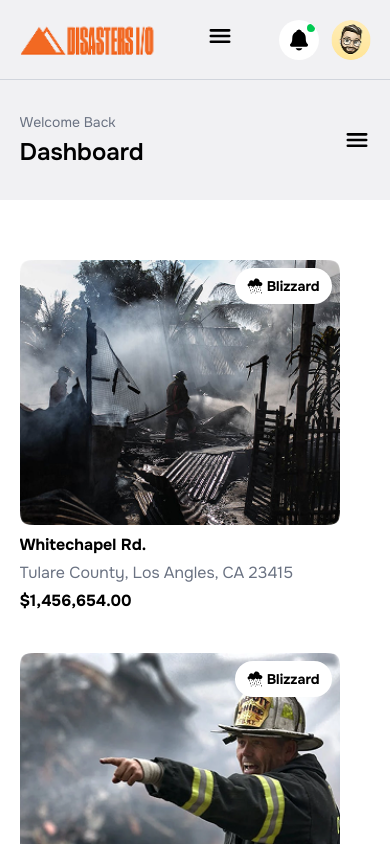
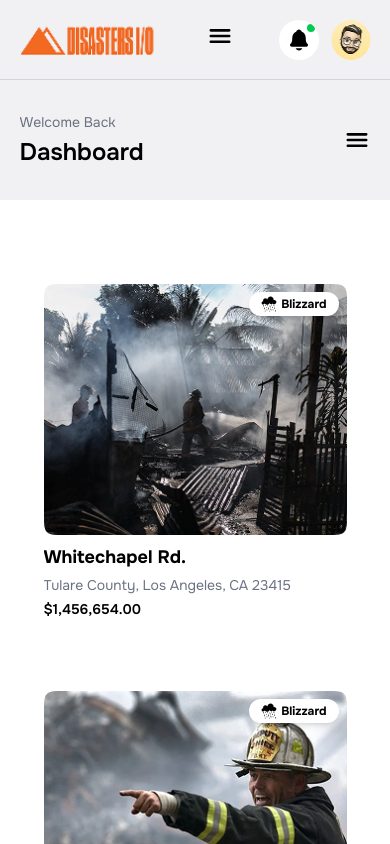
Before and after one commit to Jerome-Mondol/disasters-react, a React (Vite) app: page / in a window 390 px wide. Built offline with nearby package versions, Linux system fonts and the light colour scheme.

Commit message:
cardContainer responsive done

```diff
--- a/src/components/Card/Card.jsx
+++ b/src/components/Card/Card.jsx
@@ -3,16 +3,20 @@ import { GiRaining } from "react-icons/gi";
 
 const Card = (props) => {
   return (
-    <div className="">
+    <div className="w-full sm:w-96 md:w-[24rem] lg:w-[26rem] p-6"> {/* Increased width for larger screens */}
       <div className="relative">
-        <img src={props.img} alt="Image" className="w-80" />
-        <h1 className="title mt-2 font-bold">{props.title}</h1>
-        <h5 className="description mt-1 text-gray-500">{props.desc}</h5>
-        <h3 className="loss mt-1 font-bold">{props.loss}</h3>
+        <img
+          src={props.img}
+          alt="Image"
+          className="w-full h-auto max-w-full rounded-lg object-cover"
+        />
+        <h1 className="title mt-2 text-lg sm:text-xl md:text-2xl font-bold">{props.title}</h1>
+        <h5 className="description mt-1 text-sm sm:text-base text-gray-500">{props.desc}</h5>
+        <h3 className="loss mt-1 font-semibold text-sm sm:text-base">{props.loss}</h3>
 
-        <div className="flex justify-center items-center gap-1 absolute py-2 px-3 bg-white top-2 right-2 rounded-3xl">
+        <div className="flex justify-center items-center gap-1 absolute py-1 px-3 bg-white top-2 right-2 rounded-3xl shadow-md">
           <GiRaining />
-          <h1 className="font-bold text-sm">Blizzard</h1>
+          <h1 className="font-bold text-xs sm:text-sm">Blizzard</h1>
         </div>
       </div>
     </div>
--- a/src/components/Dashboard/CardContainer.jsx
+++ b/src/components/Dashboard/CardContainer.jsx
@@ -1,20 +1,22 @@
-import React from 'react'
+import React from 'react';
 import Card from '../Card/Card';
 import { Card1, Card2, Card3, Card4, Card5, Card6 } from '../../../public/consts/consts';
 
 const CardContainer = () => {
   return (
     <div className="w-full flex justify-center items-center">
-        <div className="cards w-[90%] flex flex-wrap gap-10 flex-row mt-15">
-            <Card img={Card1} title={"Whitechapel Rd."} desc={"Tulare County,  Los Angles, CA 23415"} loss={"$1,456,654.00"}/>
-            <Card img={Card2} title={"Whitechapel Rd."} desc={"Tulare County,  Los Angles, CA 23415"} loss={"$1,456,654.00"}/>
-            <Card img={Card3} title={"Whitechapel Rd."} desc={"Tulare County,  Los Angles, CA 23415"} loss={"$1,456,654.00"}/>
-            <Card img={Card4} title={"Whitechapel Rd."} desc={"Tulare County,  Los Angles, CA 23415"} loss={"$1,456,654.00"}/>
-            <Card img={Card5} title={"Whitechapel Rd."} desc={"Tulare County,  Los Angles, CA 23415"} loss={"$1,456,654.00"}/>
-            <Card img={Card6} title={"Whitechapel Rd."} desc={"Tulare County,  Los Angles, CA 23415"} loss={"$1,456,654.00"}/>
+      <div className="w-[90%] mt-15">
+        <div className="grid grid-cols-1 sm:grid-cols-1 md:grid-cols-2 lg:grid-cols-3 xl:grid-cols-4 gap-6">
+          <Card img={Card1} title={"Whitechapel Rd."} desc={"Tulare County, Los Angeles, CA 23415"} loss={"$1,456,654.00"} />
+          <Card img={Card2} title={"Whitechapel Rd."} desc={"Tulare County, Los Angeles, CA 23415"} loss={"$1,456,654.00"} />
+          <Card img={Card3} title={"Whitechapel Rd."} desc={"Tulare County, Los Angeles, CA 23415"} loss={"$1,456,654.00"} />
+          <Card img={Card4} title={"Whitechapel Rd."} desc={"Tulare County, Los Angeles, CA 23415"} loss={"$1,456,654.00"} />
+          <Card img={Card5} title={"Whitechapel Rd."} desc={"Tulare County, Los Angeles, CA 23415"} loss={"$1,456,654.00"} />
+          <Card img={Card6} title={"Whitechapel Rd."} desc={"Tulare County, Los Angeles, CA 23415"} loss={"$1,456,654.00"} />
         </div>
+      </div>
     </div>
-  )
+  );
 }
 
-export default CardContainer
+export default CardContainer;
```
